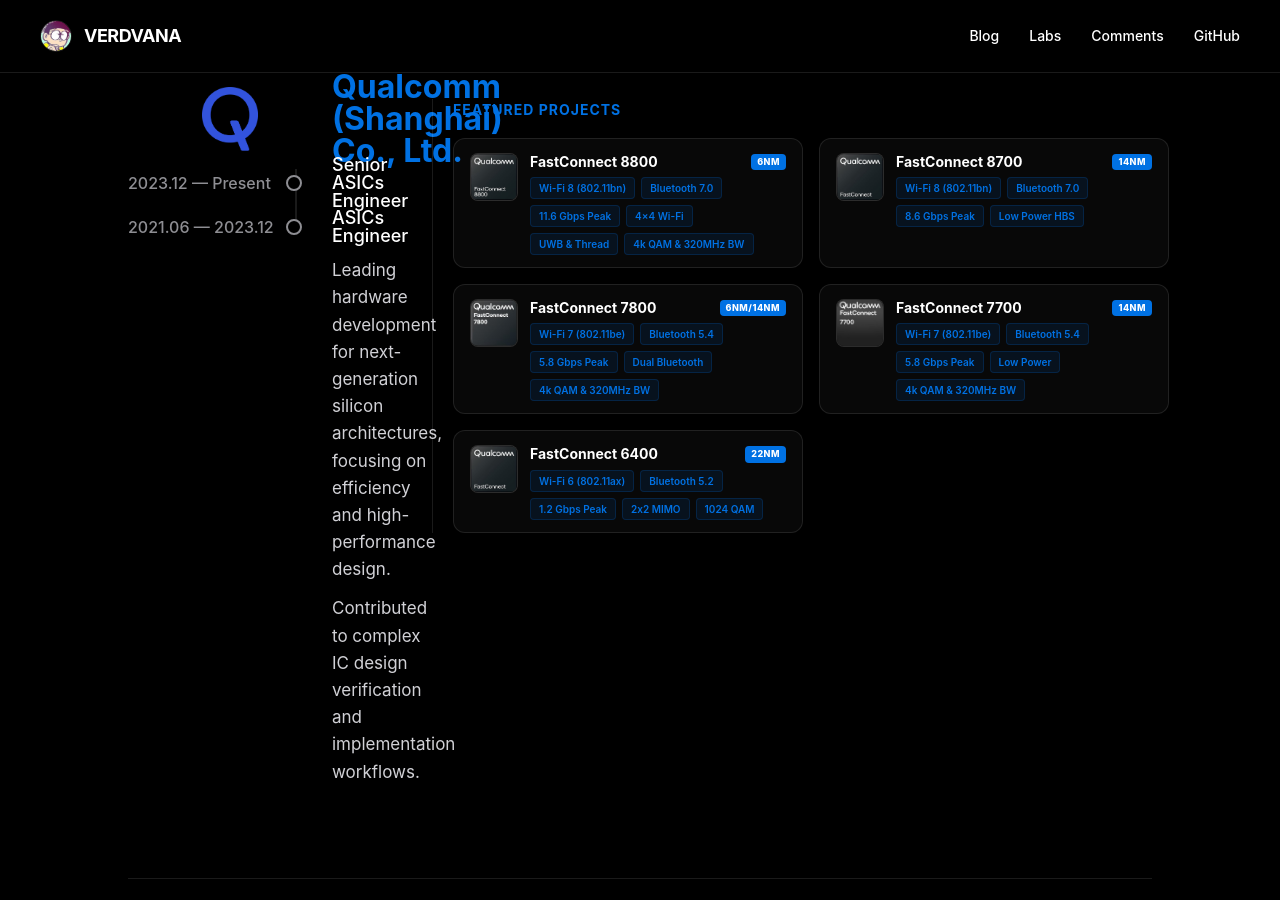
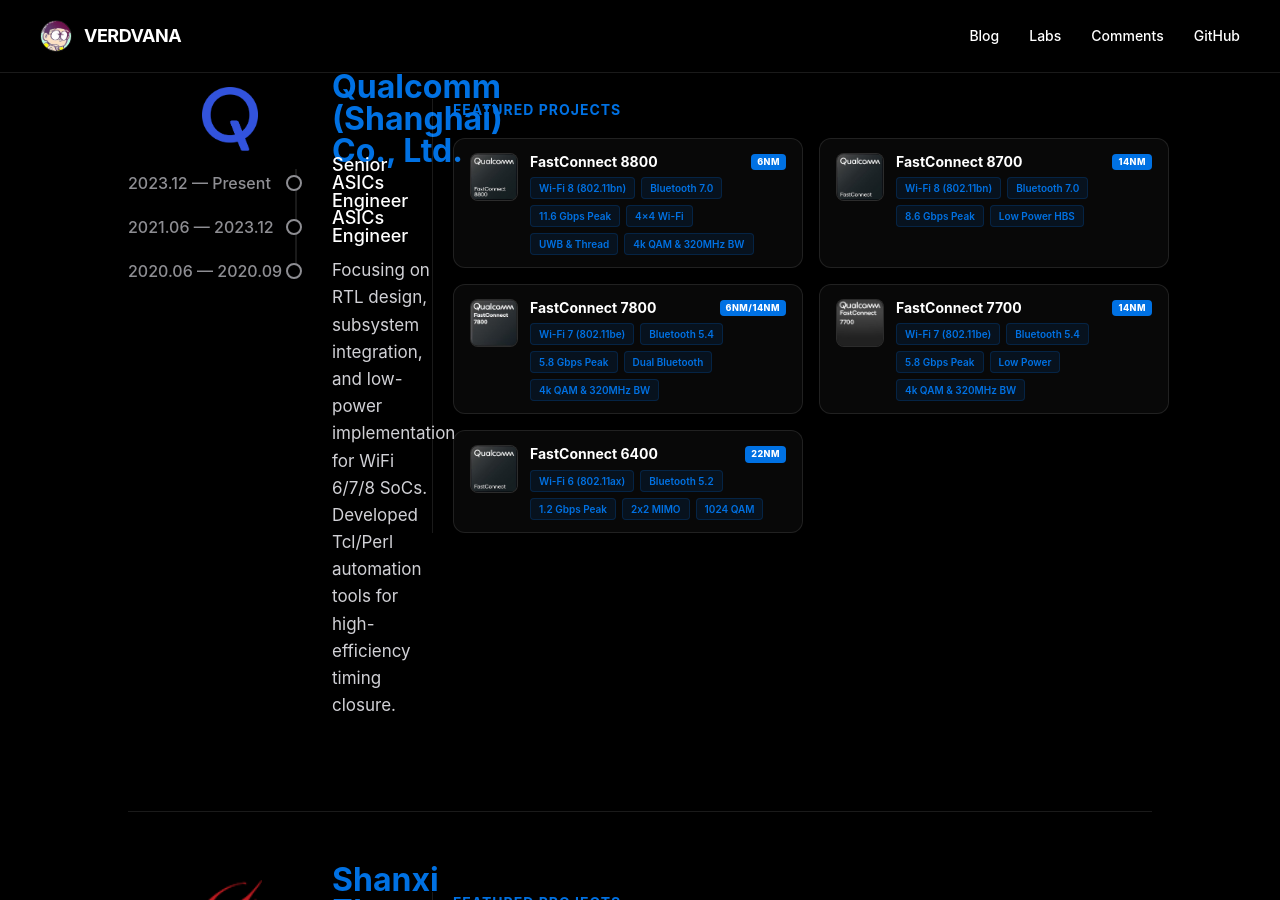
Before and after one commit to Verdvana/Verdvana.github.io, a Jekyll site: the page built from index.html, in a window 1280 px wide and 900 px high, scrolled down 1038 px. Built offline with Jekyll 4.4.1, drawn with Linux system fonts in a browser that asks for light colours; comment, search, counter and statistics services are not loaded; some of the changed text lies outside the part shown.

Commit message:
update info for career

```diff
--- a/index.html
+++ b/index.html
@@ -985,6 +985,7 @@
                     <div class="date-cell"> </div> <!-- Match H4 height -->
                     <div class="date-cell sub">2023.12 — Present</div>
                     <div class="date-cell sub">2021.06 — 2023.12</div>
+                    <div class="date-cell sub">2020.06 — 2020.09</div>
                 </div>
                 <div class="company-logo">
                     <img src="/static/img/q.png" alt="Qualcomm">
@@ -993,8 +994,7 @@
                     <h4><a href="https://www.qualcomm.com" target="_blank" style="color: var(--accent-color); text-decoration: none;">Qualcomm (Shanghai) Co., Ltd.</a></h4>
                     <div class="position-name" style="color: inherit;">Senior ASICs Engineer</div>
                     <div class="position-name" style="color: inherit;">ASICs Engineer</div>
-                    <p>Leading hardware development for next-generation silicon architectures, focusing on efficiency and high-performance design.</p>
-                    <p>Contributed to complex IC design verification and implementation workflows.</p>
+                    <p>Focusing on RTL design, subsystem integration, and low-power implementation for WiFi 6/7/8 SoCs. Developed Tcl/Perl automation tools for high-efficiency timing closure.</p>
                 </div>
                 <div class="projects-area">
                         <h5>Featured Projects</h5>
@@ -1092,7 +1092,7 @@
                 <div class="details">
                     <h4><a href="https://www.zgkj00.cn" target="_blank" style="color: var(--accent-color); text-decoration: none;">Shanxi Zhonggu Technology</a></h4>
                     <div class="position-name" style="color: inherit;">Hardware Engineer</div>
-                    <p>Focused on PCB design and low-level hardware development for industrial sensors.</p>
+                    <p>Developed low-power industrial sensor systems and high-precision multi-layer PCB designs.</p>
                 </div>
                 <div class="projects-area">
                         <h5>Featured Projects</h5>
```
Also changed, not shown: other parts of index.html (+2 -2 lines).
